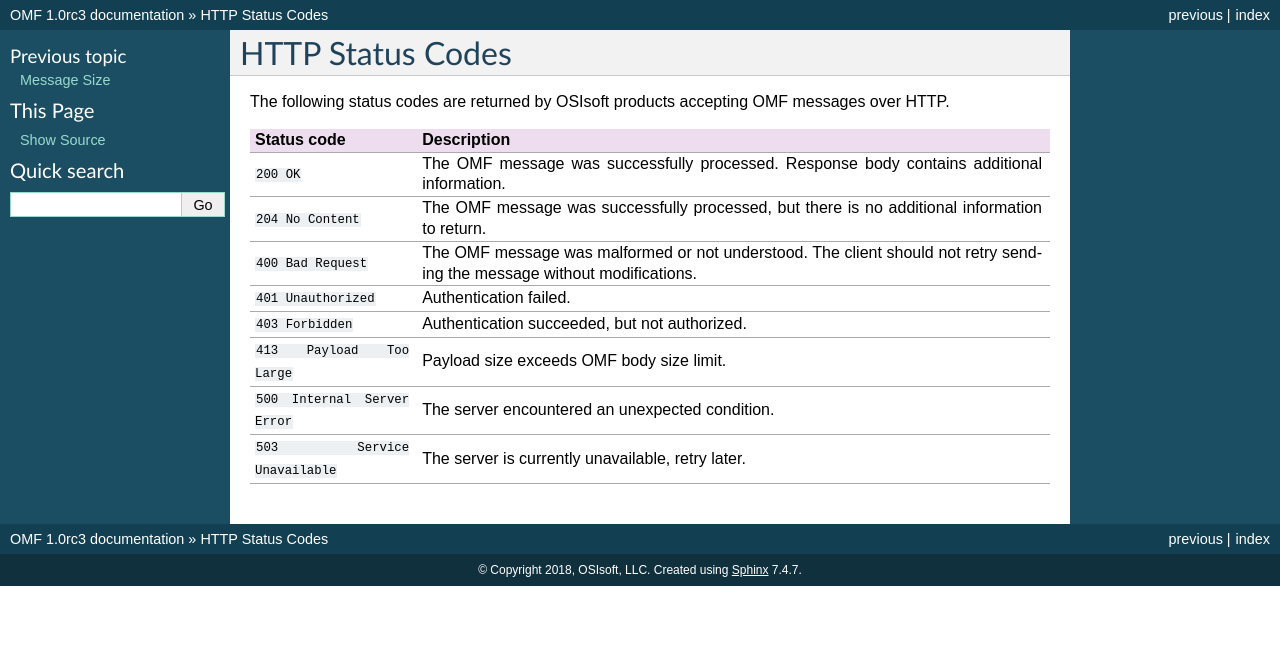
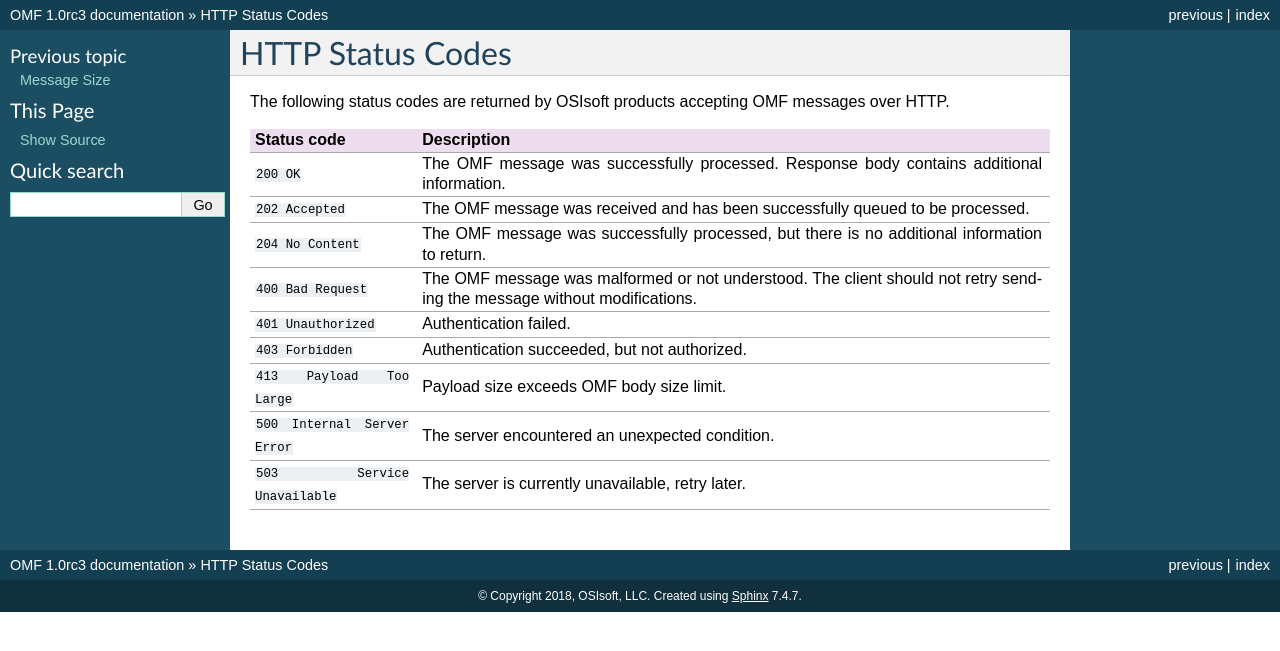
Before and after one commit to AVEVA/OMF-Docs, a Sphinx documentation site: the page built from docs/Standard_Responses.rst, in a window 1280 px wide. Shown: the top 651 px of the page. Built offline with Sphinx 7.4.7, drawn with Linux system fonts in a browser that asks for light colours.

Commit message:
Added missing response.

```diff
--- a/docs/Standard_Responses.rst
+++ b/docs/Standard_Responses.rst
@@ -7,6 +7,7 @@ The following status codes are returned by OSIsoft products accepting OMF messag
 Status code                   Description
 ============================= =============================
 ``200 OK``   	              The OMF message was successfully processed. Response body contains additional information.
+``202 Accepted``   	          The OMF message was received and has been successfully queued to be processed.
 ``204 No Content``            The OMF message was successfully processed, but there is no additional information to return.
 ``400 Bad Request``           The OMF message was malformed or not understood. The client should not retry sending the message without modifications.
 ``401 Unauthorized``          Authentication failed.
```
